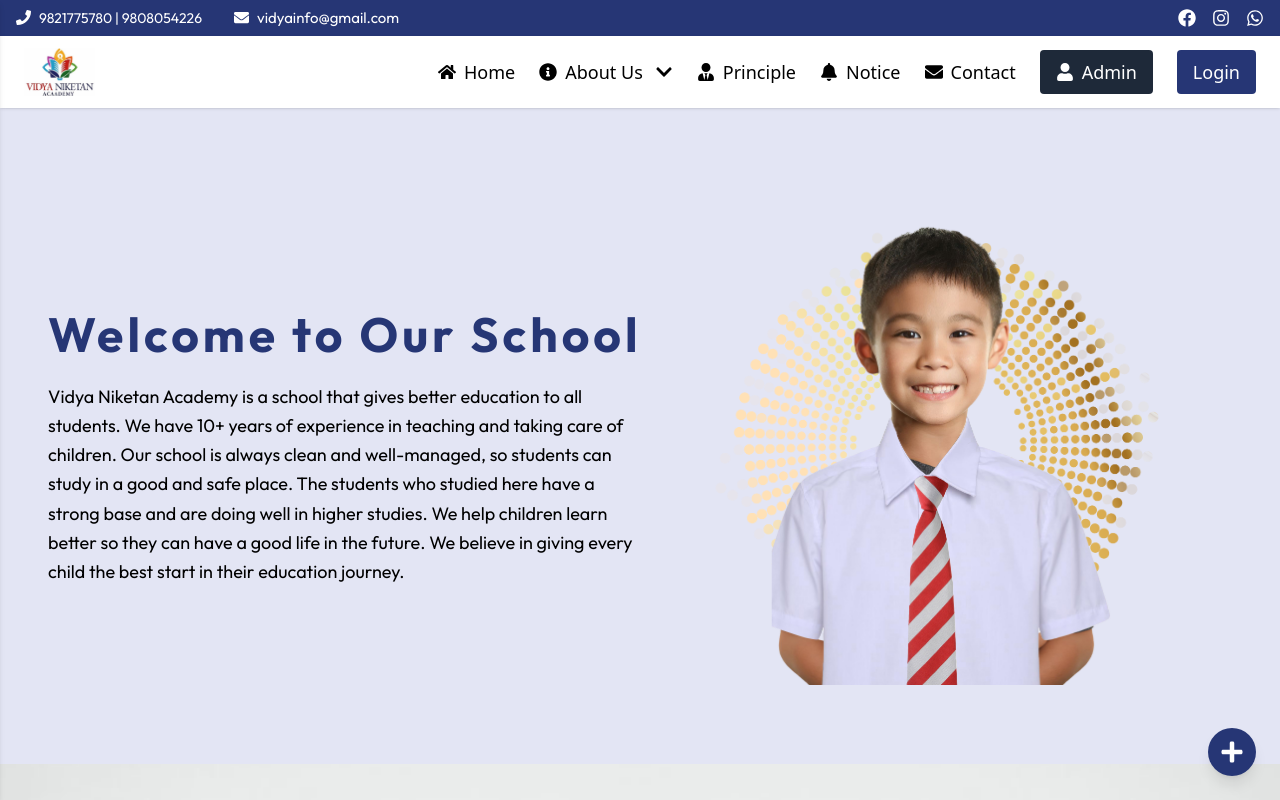
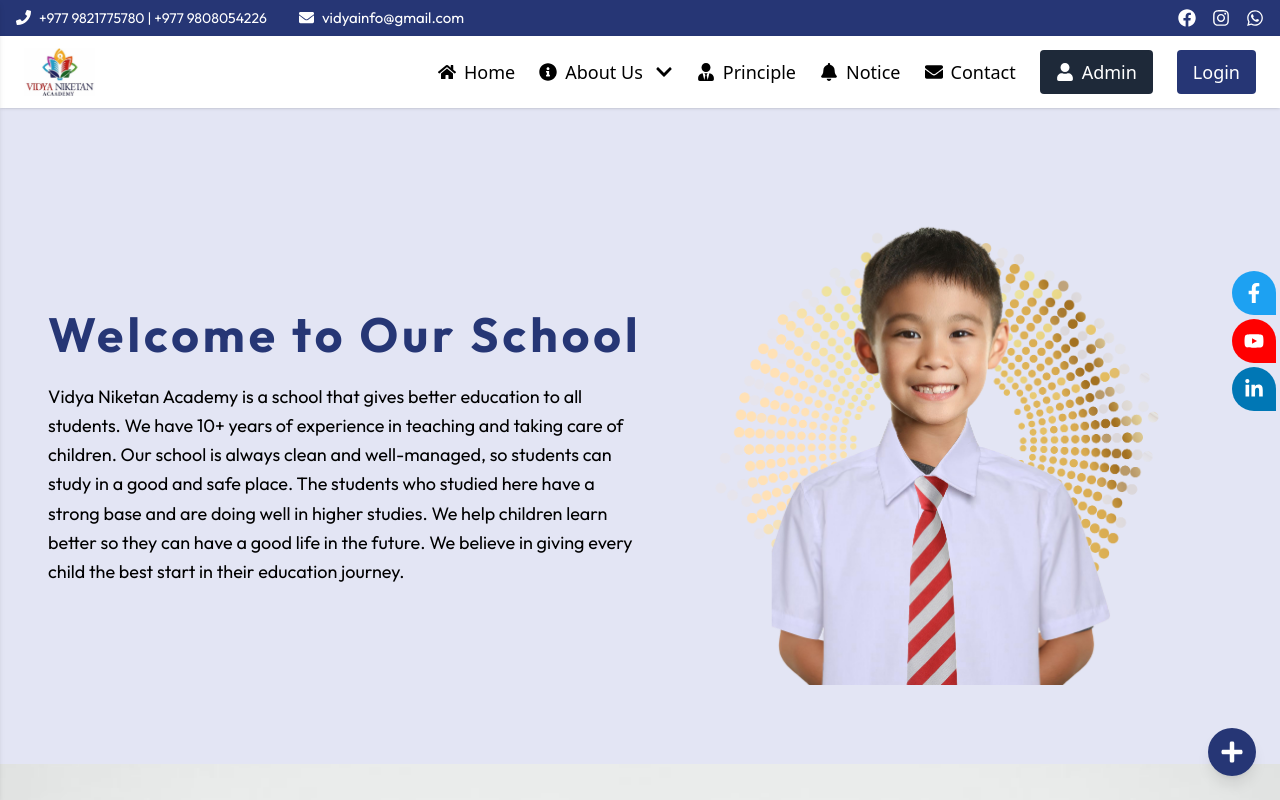
Before and after one commit to karukhusyalritesh-del/school, a React (Vite) app in the folder frontend/: page / in a window 1280 px wide. Shown: the top 800 px of the page. Built offline with nearby package versions, Linux system fonts and the light colour scheme; a web font is replaced by a local one.

Commit message:
first commit

```diff
--- a/frontend/index.html
+++ b/frontend/index.html
@@ -3,6 +3,7 @@
   <head>
     <meta charset="UTF-8" />
     <meta name="viewport" content="width=device-width, initial-scale=1.0" />
+    <link rel="icon" type="image/png" href="/src/assets/logo.jpg" />
     <title>Vidya Niketan Academy</title>
   </head>
   <body>
--- a/frontend/src/App.jsx
+++ b/frontend/src/App.jsx
@@ -1,6 +1,6 @@
 // App.jsx
 import React, { useState, useEffect } from "react";
-import { BrowserRouter as Router, Routes, Route } from "react-router-dom";
+import { BrowserRouter as Router, Routes, Route, useLocation } from "react-router-dom";
 import { ToastContainer } from "react-toastify";
 import "react-toastify/dist/ReactToastify.css";
 
@@ -17,6 +17,7 @@ import WhyVidyaSchool from "./Components/WhyVidyaSchool";
 import ContactForm from "./Components/ContactForm";
 import Footer from "./Components/Footer";
 import FloatingMenu from "./Components/FloatingMenu";
+import SocialSidebar from "./Components/SocialSidebar";
 
 // Pages
 import NoticePage from "./Pages/Notice";
@@ -29,37 +30,20 @@ import ProtectedRoute from "./Components/ProtectedRoute";
 // Dark Mode Colors
 import darkModeColors from "./Components/DarkMode";
 
-const App = () => {
-  // ✅ Initialize from localStorage
-  const [darkMode, setDarkMode] = useState(() => {
-    return localStorage.getItem("darkMode") === "true";
-  });
-
-  // ✅ Toggle dark mode and save preference
-  const toggleDarkMode = () => {
-    setDarkMode(prev => {
-      localStorage.setItem("darkMode", !prev);
-      return !prev;
-    });
-  };
-
-  // Optional: add 'dark' class to body for Tailwind utilities
-  useEffect(() => {
-    if (darkMode) document.body.classList.add("dark");
-    else document.body.classList.remove("dark");
-  }, [darkMode]);
+// ✅ Helper component to handle layout logic
+const Layout = ({ darkMode, toggleDarkMode }) => {
+  const location = useLocation();
+  const hideMainNav = location.pathname === "/notice"; // hide on notice page
 
   return (
-    <Router>
     <div className={`${darkMode ? darkModeColors.body : "bg-white text-black"} min-h-screen`}>
-        {/* Global Navbars */}
       <FirstNavbar isDarkMode={darkMode} />
-        <MainNav isDarkMode={darkMode} />
 
-        {/* Toast notifications */}
+      {/* ✅ Only show MainNav if not on /notice */}
+      {!hideMainNav && <MainNav isDarkMode={darkMode} />}
+
       <ToastContainer />
 
-        {/* Routes */}
       <Routes>
         <Route
           path="/"
@@ -77,12 +61,8 @@ const App = () => {
             </>
           }
         />
-
-          {/* Login Pages */}
         <Route path="/login" element={<AuthForm isDarkMode={darkMode} />} />
         <Route path="/admin" element={<AdminAuth isDarkMode={darkMode} />} />
-
-          {/* Protected Notice Page */}
         <Route
           path="/notice"
           element={
@@ -93,9 +73,30 @@ const App = () => {
         />
       </Routes>
 
-        {/* Floating menu (always visible on every page) */}
       <FloatingMenu onToggleDarkMode={toggleDarkMode} />
+      <SocialSidebar/>
     </div>
+  );
+};
+
+const App = () => {
+  const [darkMode, setDarkMode] = useState(() => localStorage.getItem("darkMode") === "true");
+
+  const toggleDarkMode = () => {
+    setDarkMode((prev) => {
+      localStorage.setItem("darkMode", !prev);
+      return !prev;
+    });
+  };
+
+  useEffect(() => {
+    if (darkMode) document.body.classList.add("dark");
+    else document.body.classList.remove("dark");
+  }, [darkMode]);
+
+  return (
+    <Router>
+      <Layout darkMode={darkMode} toggleDarkMode={toggleDarkMode} />
     </Router>
   );
 };
--- a/frontend/src/Components/About.jsx
+++ b/frontend/src/Components/About.jsx
@@ -107,7 +107,7 @@ const GalleryQuoteLayout = ({ isDarkMode }) => {
           <img
             src={centerImage}
             alt="Center"
-            className={`w-16 h-16 object-contain transition-transform ${shake ? "animate-shake" : ""}`}
+            className={`w-25 h-25 object-contain transition-transform ${shake ? "animate-shake" : ""}`}
           />
         </div>
 
--- a/frontend/src/Components/ContactForm.jsx
+++ b/frontend/src/Components/ContactForm.jsx
@@ -105,7 +105,7 @@ const ContactUs = ({ isDarkMode }) => {
               </div>
               <div>
                 <h3 className={`text-lg font-semibold mb-2 ${isDarkMode ? "text-white" : "text-gray-800"}`}>Email</h3>
-                <p className={`text-lg ${isDarkMode ? "text-gray-300" : "text-gray-700"}`}>Vidysinfo@gmail.com</p>
+                <p className={`text-lg ${isDarkMode ? "text-gray-300" : "text-gray-700"}`}>Vidyainfo@gmail.com</p>
               </div>
             </div>
 
@@ -133,7 +133,7 @@ const ContactUs = ({ isDarkMode }) => {
               </div>
               <div>
                 <h3 className={`text-lg font-semibold mb-2 ${isDarkMode ? "text-white" : "text-gray-800"}`}>Address</h3>
-                <p className={`text-lg ${isDarkMode ? "text-gray-300" : "text-gray-700"}`}>Your school address here</p>
+                <p className={`text-lg ${isDarkMode ? "text-gray-300" : "text-gray-700"}`}>Inarwa Phulbariya, Saptari</p>
               </div>
             </div>
           </div>
--- /dev/null
+++ b/frontend/src/Components/SocialSidebar.jsx
@@ -0,0 +1,57 @@
+import React from 'react';
+import { FaFacebookF, FaYoutube, FaLinkedinIn } from 'react-icons/fa';
+
+const SocialSidebar = () => {
+  const socialLinks = [
+    {
+      href: "https://facebook.com",
+      Icon: FaFacebookF,
+      bgColor: "bg-[#1DA1F2]",
+      name: "Facebook"
+    },
+    {
+      href: "https://youtube.com",
+      Icon: FaYoutube,
+      bgColor: "bg-[#FF0000]",
+      name: "YouTube"
+    },
+    {
+      href: "https://linkedin.com",
+      Icon: FaLinkedinIn,
+      bgColor: "bg-[#0077B5]",
+      name: "LinkedIn"
+    }
+  ];
+
+  return (
+    <nav className="fixed top-1/3 right-0 z-50">
+      <ul className="p-0">
+        {socialLinks.map((link, index) => (
+          <li
+            key={index}
+            className={`
+              block my-1 mx-1 p-2 sm:p-3 text-center
+              rounded-[50px_50px_0_50px]
+              transition-all duration-500 ease-in-out
+              hover:scale-125 hover:-translate-y-2.5
+              hover:bg-black hover:bg-opacity-50
+              ${link.bgColor}
+            `}
+          >
+            <a
+              href={link.href}
+              target="_blank"
+              rel="noopener noreferrer"
+              className="block text-white"
+              aria-label={link.name}
+            >
+              <link.Icon className="w-5 h-5" />
+            </a>
+          </li>
+        ))}
+      </ul>
+    </nav>
+  );
+};
+
+export default SocialSidebar;
--- a/frontend/src/Components/TeacherSlider.jsx
+++ b/frontend/src/Components/TeacherSlider.jsx
@@ -13,19 +13,19 @@ const TeachersSlider = ({ isDarkMode }) => {
     {
       name: "Devendra Yadav",
       role: "Founder",
-      description: "As the head administrator, I am responsible for the overall management and strategic direction of the school. This includes curriculum development, faculty supervision, and student welfare. I work closely with teachers and staff to maintain high academic standards and a nurturing atmosphere that supports both academic achievement and personal growth.",
+      description: "I am the founder of our school. As the founder, my role is to create a warm and inspiring environment where every child can learn, grow, and shine. I guide the vision of the school, support our teachers, and make sure every student feels valued and encouraged. My goal is to build a place where learning is joyful, dreams are nurtured, and every child can reach their full potential.",
       image: viceImg
     },
     {
       name: "Nilam Chaudhary",
       role: "Chairman",
-      description: "As chairman, I preside over board meetings where key decisions are made regarding finances, policies, and the long-term vision of the school. I collaborate closely with the principal and administrative team to ensure that our educational programs align with our mission and meet regulatory standards.",
+      description: "My name is Nilam Chaudhary, and I am the chairman of our school. My role is to guide and support the school’s growth, help make important decisions, and ensure that every student enjoys a safe, happy, and inspiring learning environment. I work to encourage our teachers and staff so that together we can help every child reach their dreams.",
       image: nilamImg
     },
     {
       name: "Topper Student",
       role: "Of School",
-      description: "I am honored to be recognized as the top student at our school, where I have had a tremendously enriching experience. The environment here is conducive to learning, and I have been fortunate to excel academically while also growing personally. One of the most rewarding aspects of my journey has been the supportive and friendly atmosphere fostered by our teachers and staff.",
+      description: "I am a disciplined student in our school. I have won many prizes for being good and following rules. I always try to listen to my teachers, respect my friends, and set a good example. Being disciplined helps me do well in school and become a better person.",
       image: galImg
     }
   ];
--- a/frontend/src/Components/TopNav.jsx
+++ b/frontend/src/Components/TopNav.jsx
@@ -11,7 +11,7 @@ const FirstNavbar = ({ isDarkMode }) => {
         <div className="flex items-center space-x-2 sm:space-x-3 lg:space-x-8 text-[10px] sm:text-xs lg:text-[12px] flex-shrink-0">
           <div className="flex items-center space-x-1 sm:space-x-2 whitespace-nowrap">
             <FaPhone className="text-[12px] sm:text-sm lg:text-[15px]" />
-            <span className="text-[10px] sm:text-xs lg:text-[14px]">9821775780 | 9808054226</span>
+            <span className="text-[10px] sm:text-xs lg:text-[14px]">+977 9821775780 | +977 9808054226</span>
           </div>
           <div className="flex items-center space-x-1 sm:space-x-2 whitespace-nowrap">
             <FaEnvelope className="text-[12px] sm:text-sm lg:text-[15px]" />
```
Also changed, not shown: frontend/src/Components/FloatingMenu.jsx (+18 -9 lines). Lines whose indentation alone changed are shown as unchanged.
